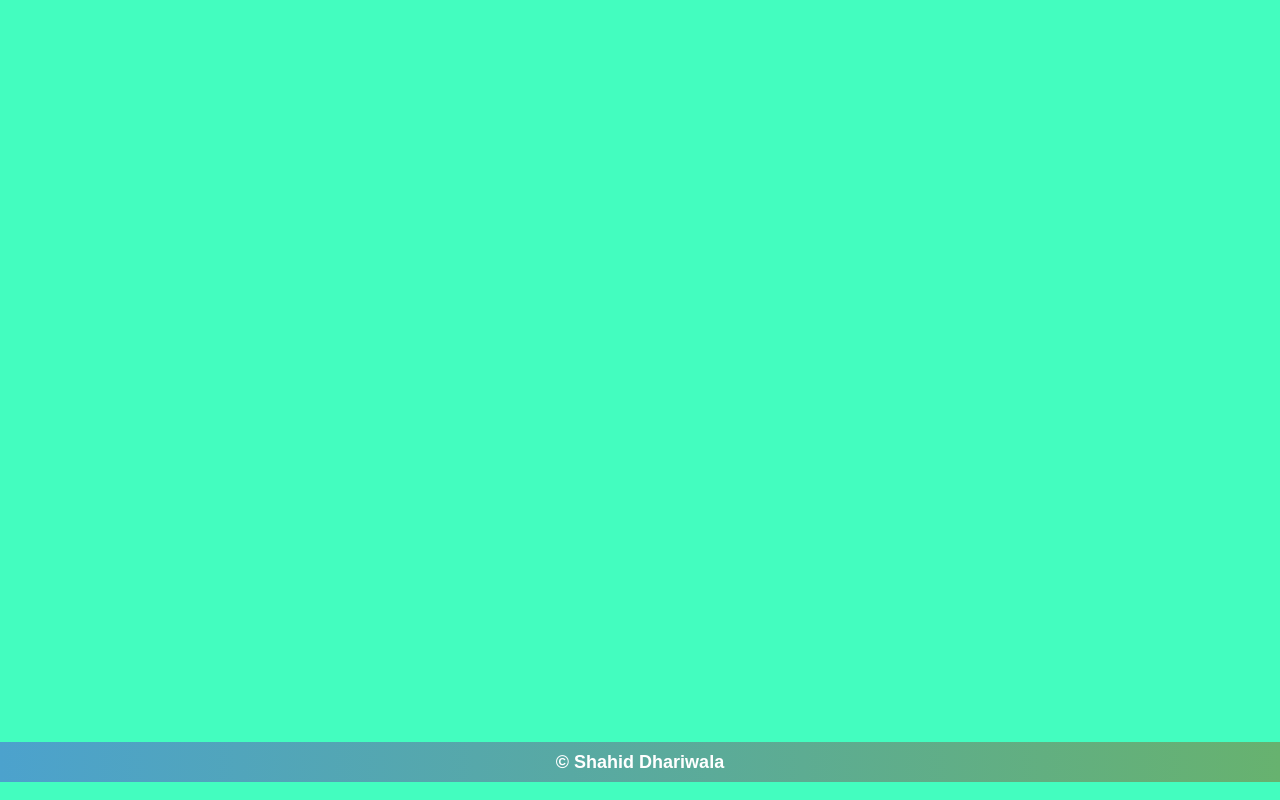
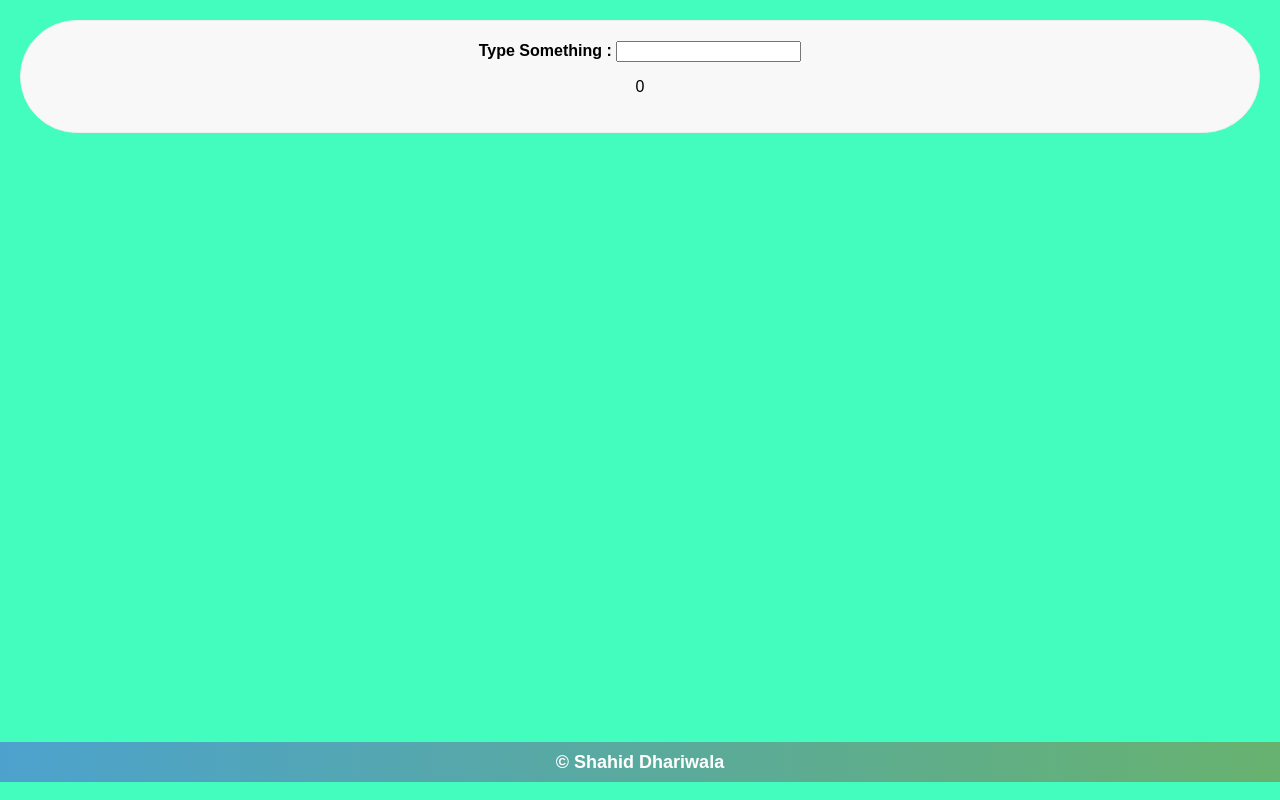
Before and after one commit to shahiddhariwala/playing-around-with-react-js, a React (Create React App) app in the folder lists-conditionals--assignment-problem/: page / in a window 1280 px wide. Built offline with nearby package versions, Linux system fonts and the light colour scheme.

Commit message:
Task 1 DOne

```diff
--- a/lists-conditionals--assignment-problem/src/App.css
+++ b/lists-conditionals--assignment-problem/src/App.css
@@ -8,3 +8,14 @@
 body{
   background-color: rgb(67, 253, 191);
 }
+
+.task1
+{
+  text-align: center;
+  padding: 20px;
+  height: auto;
+  border: 1px solid #eee;
+  margin: 20px;
+  background-color: rgb(248, 248, 248);
+  border-radius: 100px;
+}
--- a/lists-conditionals--assignment-problem/src/App.js
+++ b/lists-conditionals--assignment-problem/src/App.js
@@ -2,7 +2,15 @@ import React, { Component } from "react";
 import "./App.css";
 
 class App extends Component {
+  //  Handler Methods
+
+  outputLengthHandler = (event) => {
+    const str = event.target.value;
+    document.querySelector(".output").innerHTML = str.length;
+  };
+
   render() {
+    // footer style
     const style = {
       position: "fixed",
       left: "0",
@@ -19,6 +27,14 @@ class App extends Component {
 
     return (
       <div className="App">
+        <div className="task1">
+          <label>
+            <b>Type Something : </b>
+          </label>
+          <input type="text" onChange={this.outputLengthHandler}></input>
+          <p className="output">0</p>
+        </div>
+        {/* Footer */}
         <p style={style}>&copy; Shahid Dhariwala</p>
       </div>
     );
```
